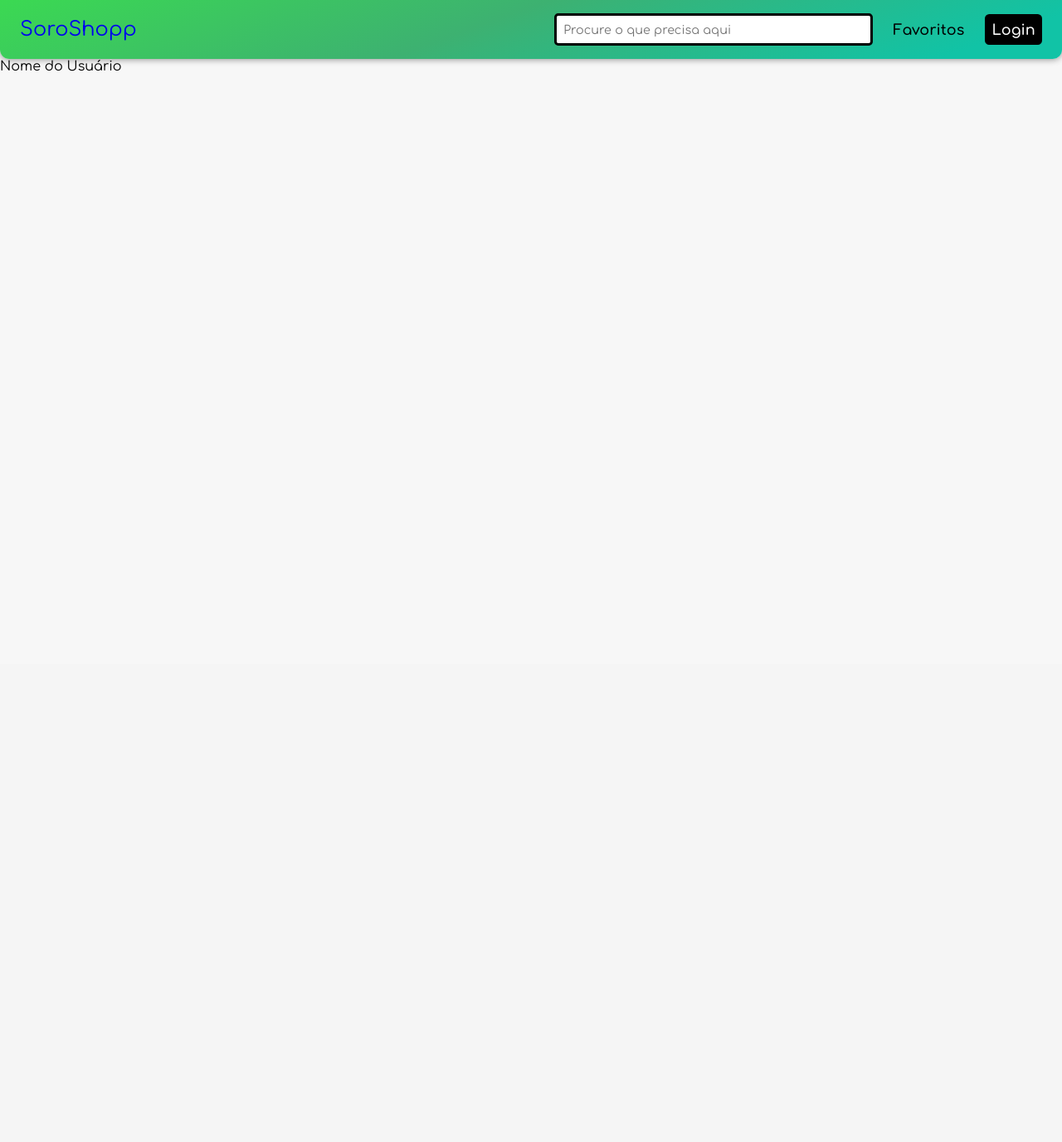
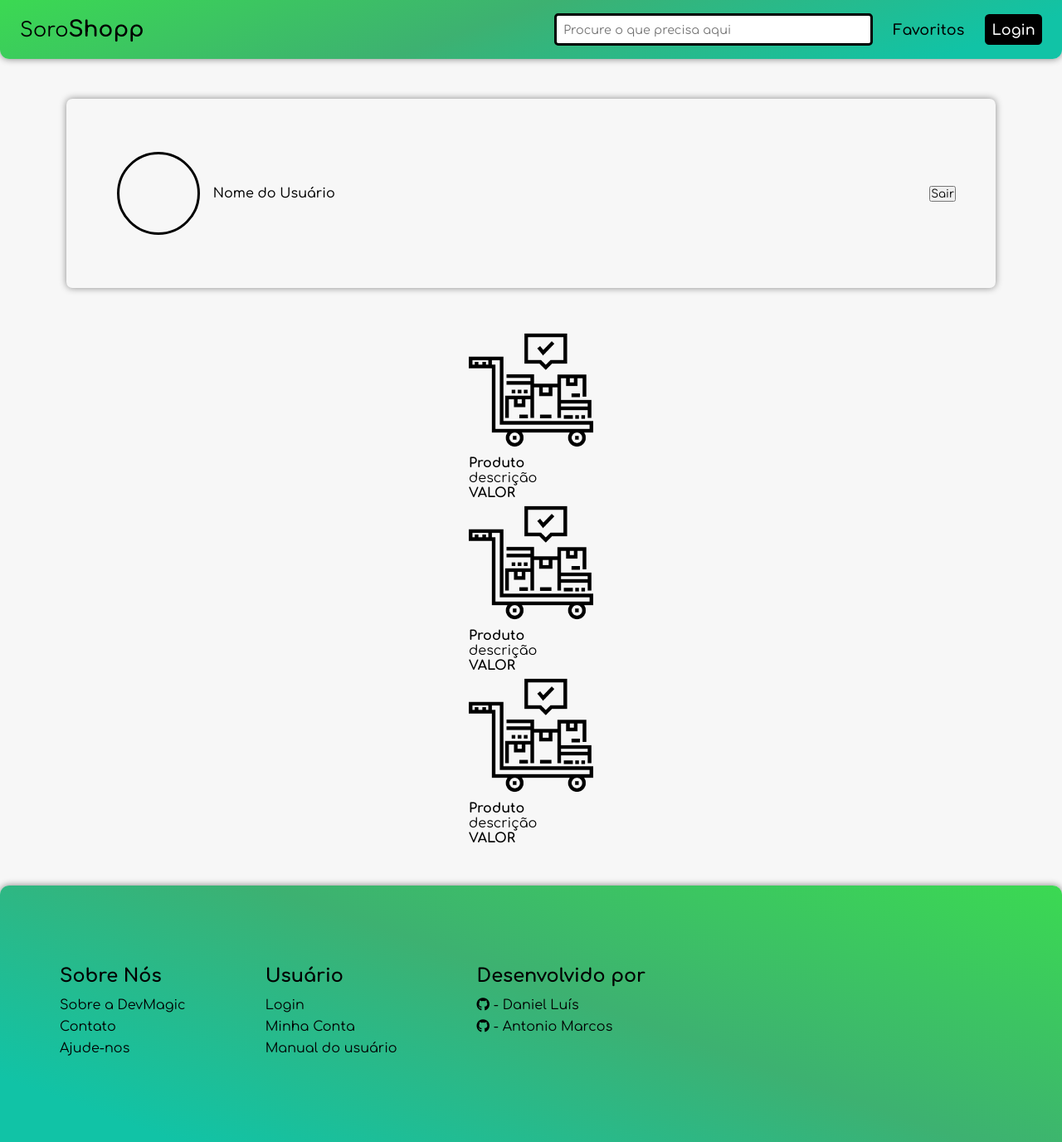
Before and after one commit to d4n1eu04/SoroShopp, a PHP site: page /pags/usuario.php in a window 1280 px wide. Shown: the whole page at 83% size. Before the commit the page ends 86 px from the top, so only its background shows below. Run offline with PHP 8.4, Linux system fonts and the light colour scheme; some libraries are stand-ins or nearby versions.

Commit message:
inicio da tela de anuncio

```diff
--- /dev/null
+++ b/css/user.css
@@ -0,0 +1,36 @@
+.mainuser{
+    margin: 3em 2em;
+}
+.user{
+    display: flex;
+    flex-flow: row nowrap;
+    align-items: center;
+    justify-content: space-between;
+    margin: 2em 3em;
+    padding: 3em;
+    border-radius: .45em;
+    box-shadow: 0px 0px 8px rgba(0, 0, 0, 0.450);
+}
+.informacoes{
+    display: flex;
+    flex-flow: row wrap;
+    align-items: center;
+    justify-content: space-between;
+    padding: 1em .8em;
+}
+.nomeuser{
+    font-weight: 500;
+    margin: 0 1em;
+}
+.anuncios{
+    margin: 3em 2em;
+    flex-flow: row nowrap;
+}
+.cardanuncios{
+    display: flex;
+    flex-flow: column nowrap;
+    justify-content: center;
+    align-items: center;
+    height: 60%;
+    overflow-y: scroll;
+}
--- a/pags/cadastro.php
+++ b/pags/cadastro.php
@@ -19,9 +19,9 @@ session_start();
 <body>
 <header>
         <div class="logo">
-            Soro<span>Shopp</span>
+          Soro<span>Shopp</span>
         </div>
-        <div class="search">
+        <!--<div class="search">
             <input type="text" name="search" id="searchbar" placeholder="Procure o que precisa aqui">
         </div>
         <nav>
@@ -38,7 +38,7 @@ session_start();
                     <li><a href="pags/login.php">Sair/Entrar</a></li>
                 </ul>
             </div>
-        </div>
+        </div>-->
     </header>
     <main id="login" class="cadastro">
         <div id="cadastro" class="logincard">
--- a/pags/login.php
+++ b/pags/login.php
@@ -19,9 +19,9 @@ session_start();
 <body>
 <header>
         <div class="logo">
-            <a href="../index.php">Soro<span>Shopp</span></a>
+          Soro<span>Shopp</span>
         </div>
-        <div class="search">
+        <!--<div class="search">
             <input type="text" name="search" id="searchbar" placeholder="Procure o que precisa aqui">
         </div>
         <nav>
@@ -38,7 +38,7 @@ session_start();
                     <li><a href="pags/login.php">Sair/Entrar</a></li>
                 </ul>
             </div>
-        </div>
+        </div>-->
     </header>
     <main id="login">
         <div class="logincard">
--- a/pags/usuario.php
+++ b/pags/usuario.php
@@ -8,18 +8,19 @@ session_start();
     <meta http-equiv="X-UA-Compatible" content="IE=edge">
     <meta name="viewport" content="width=device-width, initial-scale=1.0">
     <title>Usuário</title>
-    <link rel="stylesheet" href="css/carousel.css">
-    <link rel="stylesheet" href="css/footer.css">
+    <link rel="stylesheet" href="../css/carousel.css">
+    <link rel="stylesheet" href="../css/footer.css">
     <link rel="stylesheet" href="https://cdnjs.cloudflare.com/ajax/libs/font-awesome/4.7.0/css/font-awesome.min.css" />
     <script src="https://kit.fontawesome.com/d53a163e8b.js" crossorigin="anonymous"></script>
     <script src="js/dropdown.js" defer></script>
-    <link rel="stylesheet" href="css/header.css">
-    <link rel="stylesheet" href="css/mainpag.css">
+    <link rel="stylesheet" href="../css/header.css">
+    <link rel="stylesheet" href="../css/mainpag.css">
+    <link rel="stylesheet" href="../css/user.css">
 </head>
 <body>
 <header>
         <div class="logo">
-            <a href="index.php" class="logolink">Soro<span>Shopp</span></a>
+            Soro<span>Shopp</span>
         </div>
         <div class="search">
             <input type="text" name="search" id="searchbar" placeholder="Procure o que precisa aqui">
@@ -40,12 +41,69 @@ session_start();
             </div>
         </div>
     </header>
-    <section class="user">
-        <div class="informacoes">
-            <!--<img src="" alt="">-->
-            <div class="fotouser"></div>
-            <p>Nome do Usuário</p>
+    <main class="mainuser">
+        <section class="user">
+            <div class="informacoes">
+                <!--<img src="" alt="">-->
+                <div class="fotouser" style="border: solid black; border-radius: 50%; height: 100px; width:100px"></div>
+                <p class="nomeuser">Nome do Usuário</p>
+            </div>
+            <div class="sair">
+                <button>
+                    Sair
+                </button>
+            </div>
+        </section>
+        <section class="anuncios">
+            <div class="cardanuncios">
+                <div class="anuncio">
+                    <img src="../img/products.png" alt="" style="height: 150px; width: 150px;">
+                    <h4>Produto</h4>
+                    <p>descrição</p>
+                    <h4>VALOR</h4>
+                </div>
+                <div class="anuncio">
+                    <img src="../img/products.png" alt="" style="height: 150px; width: 150px;">
+                    <h4>Produto</h4>
+                    <p>descrição</p>
+                    <h4>VALOR</h4>
+                </div>
+                <div class="anuncio">
+                    <img src="../img/products.png" alt="" style="height: 150px; width: 150px;">
+                    <h4>Produto</h4>
+                    <p>descrição</p>
+                    <h4>VALOR</h4>
+                </div>
+            </div>
+        </section>
+    </main>
+    <footer>
+        <div class="foot">
+            <div class="footlinks">
+                <h4>Sobre Nós</h4>
+                <ul>
+                    <li><a href="#">Sobre a DevMagic</a></li>
+                    <li><a href="#">Contato</a></li>
+                    <li><a href="#">Ajude-nos</a></li>
+                </ul>
+            </div>
+            <div class="footlinks">
+            <h4>Usuário</h4>
+                <ul>
+                    <li><a href="pags/login.php">Login</a></li>
+                    <li><a href="pags/usuario.php">Minha Conta</a></li>
+                    <li><a href="#">Manual do usuário</a></li>
+                </ul>
+            </div>
+            <div class="footlinks">
+            <h4>Desenvolvido por</h4>
+                <ul>
+                    <li><a href="#"><i class="fa fa-github"></i> - Daniel Luís</a></li>
+                    <li><a href="#"><i class="fa fa-github"></i> - Antonio Marcos</a></li>
+                    <li><a href="#"></a></li>
+                </ul>
+            </div>
         </div>
-    </section>
+    </footer>
 </body>
 </html>
```
